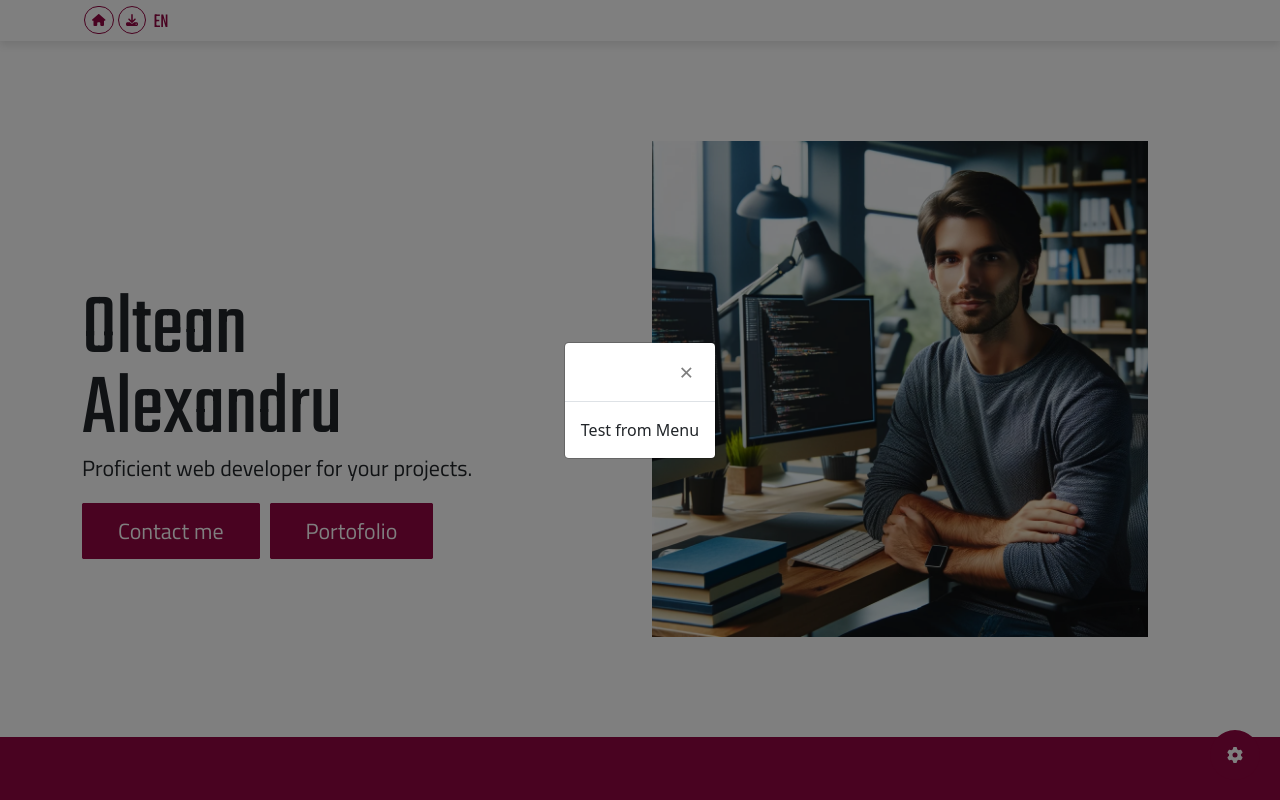
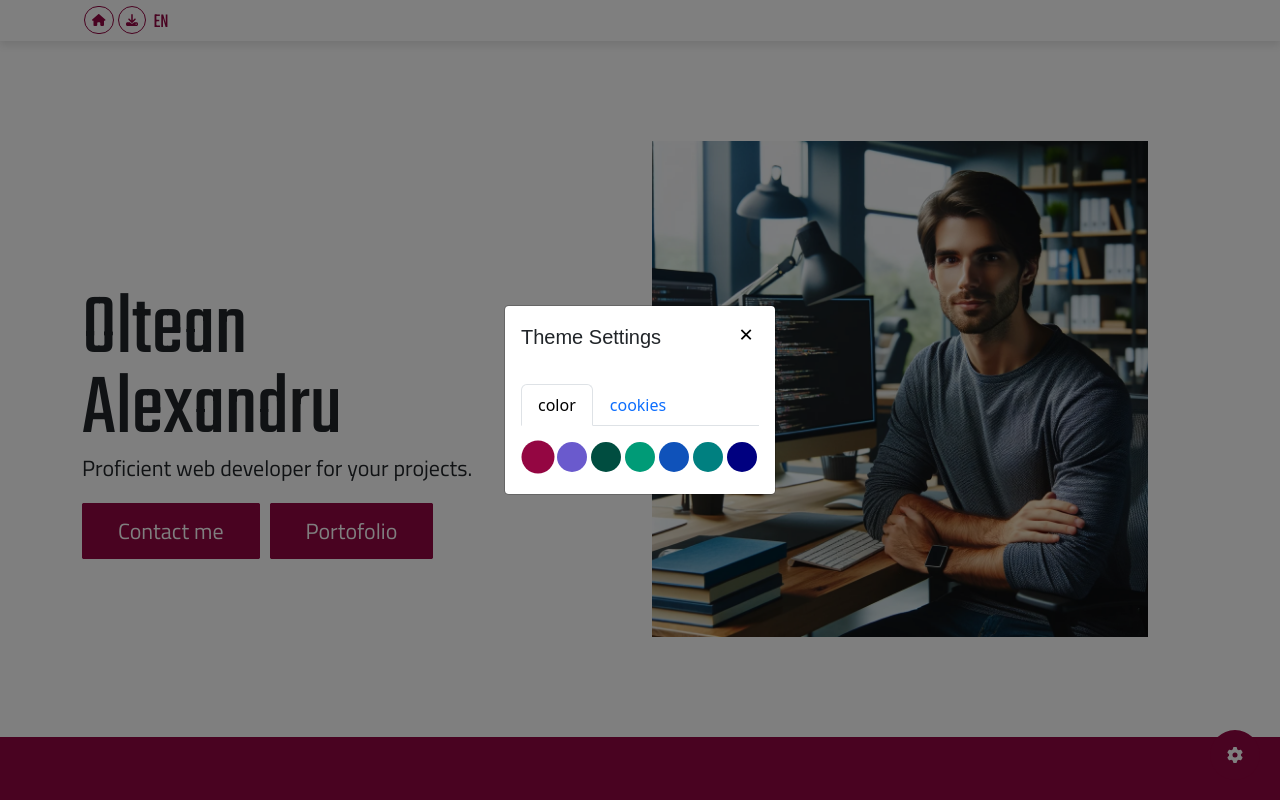
Before and after one commit to alexoltean97/portofolio, a React (Vite) app: page / in a window 1280 px wide. Both pictures are taken after a click on the element 1235 px from the left and 755 px from the top of the page. Shown: the top 800 px of the page. Built offline with nearby package versions, Linux system fonts and the light colour scheme; a web font is replaced by a local one.

Commit message:
Theme settings

```diff
--- a/src/components/theme/ThemeColor.jsx
+++ b/src/components/theme/ThemeColor.jsx
@@ -34,9 +34,10 @@ const ThemeColor = () => {
   return (
     <div className="theme-menu">
       <div className="theme-menu-header">
-        <h5>Choose Theme</h5>
-        <p>X</p>
+
+
       </div>
+
 
       <ul>
         {colors.map((color) => (
--- a/src/components/theme/ThemeMenu.jsx
+++ b/src/components/theme/ThemeMenu.jsx
@@ -1,13 +1,19 @@
-import React, { useState } from "react";
-import { FontAwesomeIcon } from "@fortawesome/react-fontawesome";
-import { faGear } from "@fortawesome/free-solid-svg-icons";
+import React from "react";
+import ThemeColor from "./ThemeColor";
+import Tab from "react-bootstrap/Tab";
+import Tabs from "react-bootstrap/Tabs";
 
 const ThemeMenu = () => {
-
-
   return (
     <React.Fragment>
-        <p>Test from Menu</p>
+      <Tabs defaultActiveKey="color" id="theme-settings" className="mb-3">
+        <Tab eventKey="color" title="color">
+          <ThemeColor />
+        </Tab>
+        <Tab eventKey="cookies" title="cookies">
+          Tab content for Profile
+        </Tab>
+      </Tabs>
     </React.Fragment>
   );
 };
--- a/src/layout/HomePageLayout.jsx
+++ b/src/layout/HomePageLayout.jsx
@@ -8,7 +8,7 @@ import Skills from "../components/homepage/Skills";
 import Experience from "../components/homepage/Experience";
 import Certificates from "../components/homepage/Certificates";
 import Education from "../components/homepage/Education";
-import ThemeMenu from "../components/Theme/ThemeMenu";
+import ThemeMenu from "../components/theme/ThemeMenu";
 import ThemeButton from "../components/theme/ThemeButton";
 
 const HomePageLayout = () => {
@@ -27,7 +27,7 @@ const HomePageLayout = () => {
       <Experience />
       <Certificates />
       <Education />
-      <ReactPortal isOpen={isOpen} onClose={openModal}>
+      <ReactPortal head="Theme Settings" isOpen={isOpen} onClose={openModal}>
        <ThemeMenu />
       </ReactPortal>
       <ThemeButton openModal={openModal} />
--- a/src/scss/globals/theme.scss
+++ b/src/scss/globals/theme.scss
@@ -23,14 +23,11 @@
 }
 
 .theme-menu {
-    margin: 0 20px;
-    padding: 20px;
-    position: fixed;
-    bottom: 20px;
-    right: 20px;
-    background-color: $plain-white;
-    box-shadow: 0 4px 8px rgba(0, 0, 0, 0.1), 0 6px 20px rgba(0, 0, 0, 0.1);
-    border-radius: 5px;
+    // margin: 0 20px;
+    // padding: 20px;
+    // background-color: $plain-white;
+    // box-shadow: 0 4px 8px rgba(0, 0, 0, 0.1), 0 6px 20px rgba(0, 0, 0, 0.1);
+    // border-radius: 5px;
 
     .theme-menu-header{
         display: flex;
--- a/src/scss/utils/portal.scss
+++ b/src/scss/utils/portal.scss
@@ -9,14 +9,13 @@
   display: flex;
   align-items: center;
   justify-content: center;
-    background-color: rgba(0, 0, 0, 0.5); /* Semi-transparent background */
+  background-color: rgba(0, 0, 0, 0.5);
   z-index: 1050;
-}
 
   .modal-dialog {
     position: relative;
     width: auto;
-    max-width: 500px; /* Adjust the max-width as needed */
+    max-width: 500px;
     margin: 0.5rem;
     pointer-events: none;
   }
@@ -32,57 +31,69 @@
     border: 1px solid rgba(0, 0, 0, 0.2);
     border-radius: 0.3rem;
     outline: 0;
+
+    .modal-body {
+      position: relative;
+      flex: 1 1 auto;
+      padding: 1rem;
+    }
   }
 
-.modal-header, .modal-footer {
+  .modal-header,
+  .modal-footer {
+    border-bottom: none;
     display: flex;
     align-items: center;
     justify-content: space-between;
     padding: 1rem;
   }
 
-.modal-body {
-    position: relative;
-    flex: 1 1 auto;
-    padding: 1rem;
+  .modal-header {
+
+    .modal-title {
+        font-family: $second-font;
+
     }
 
     .close {
+       position: relative;
+       bottom: 3px;
+       font-size: 28px;
       border: none;
       background: none;
       font-size: 1.5rem;
       line-height: 1;
       cursor: pointer;
     }
-
-/* Style for buttons (adjust as necessary) */
-.btn {
-    padding: 0.5rem 1rem;
-    margin: 0.25rem;
-    border: none;
-    border-radius: 0.25rem;
-    cursor: pointer;
-    font-size: 1rem;
+  }
 }
 
-.btn-primary {
-    background-color: #007bff;
-    color: white;
-}
+// .btn {
+//     padding: 0.5rem 1rem;
+//     margin: 0.25rem;
+//     border: none;
+//     border-radius: 0.25rem;
+//     cursor: pointer;
+//     font-size: 1rem;
+// }
 
-.btn-secondary {
-    background-color: #6c757d;
-    color: white;
-}
+// .btn-primary {
+//     background-color: #007bff;
+//     color: white;
+// }
 
-/* Additional styling for the close button */
-.close {
-    color: #000;
-    opacity: 0.5;
-}
+// .btn-secondary {
+//     background-color: #6c757d;
+//     color: white;
+// }
 
-.close:hover, .close:focus {
-    color: #000;
-    opacity: 0.75;
-    text-decoration: none;
-}
+// .close {
+//     color: #000;
+//     opacity: 0.5;
+// }
+
+// .close:hover, .close:focus {
+//     color: #000;
+//     opacity: 0.75;
+//     text-decoration: none;
+// }
```
Lines whose indentation alone changed are shown as unchanged.
